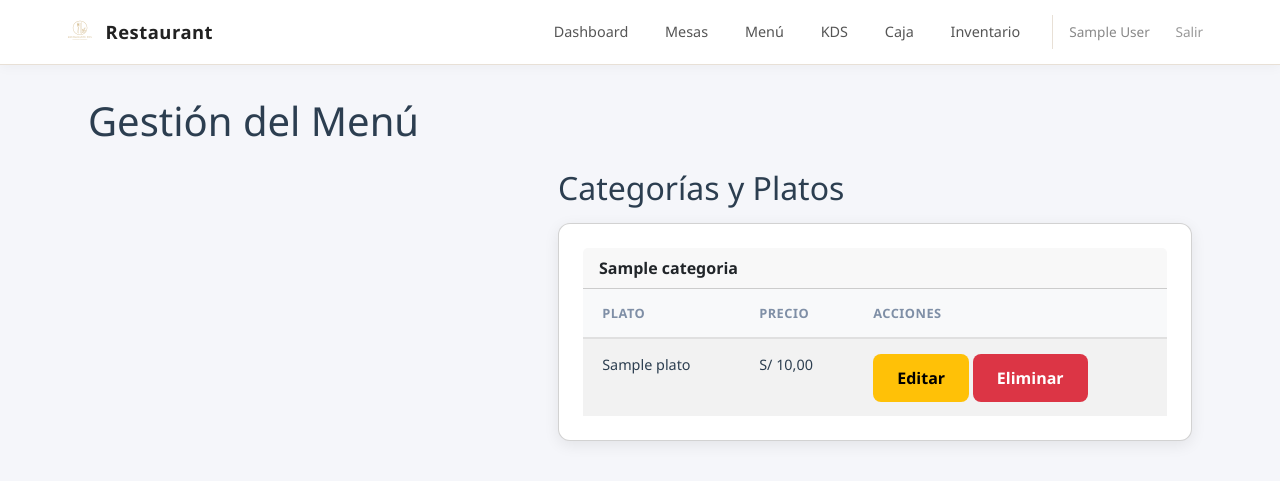
After one commit to edwargreoz/Restaurante_08, a Django app: page /menu/gestion/ in a window 1280 px wide. The commit adds this page. Shown: the top 481 px of the page. Run offline with Django 5.2, Linux system fonts and the light colour scheme; a user stored in the database is signed in; tables that the repository leaves empty hold one stand-in row (values such as "Sample post").

Commit message:
feat:  Implementando vistas para la sección de categorías y platos

```diff
--- a/static/css/style.css
+++ b/static/css/style.css
@@ -166,6 +166,11 @@ body {
 .card:hover {
     transform: translateY(-3px);
     box-shadow: 0 6px 20px rgba(0,0,0,0.12);
+}
+
+.card-img-top {
+    height: 200px;
+    object-fit: cover;
 }
 
 .card-number {
--- a/templates/menu/catalogo_platos.html
+++ b/templates/menu/catalogo_platos.html
@@ -12,11 +12,15 @@
         {% for plato in categoria.platos.all %}
         <div class="col-md-4 mb-3">
             <div class="card">
+                <img class="card-img-top" src="
+                {% if plato.imagen %}
+                    {{ plato.imagen.url }}
+                {% else %}{% static 'arroz_con_pollo.jpg' %}{% endif %}" alt="{{ plato.nombre }}">
                 <div class="card-body">
                     <h5 class="card-title">{{ plato.nombre }}</h5>
                     <p class="card-text">{{ plato.descripcion|truncatewords:15 }}</p>
                     <p class="card-text"><strong>S/ {{ plato.precio }}</strong></p>
-
+                    <p class="card-text"><strong>Tiempo de preparación:</strong> {{ plato.tiempo_preparacion_min }} minutos</p>
                     {% if plato.disponible %}
                         <span class="badge bg-success">Disponible</span>
                     {% else %}
--- /dev/null
+++ b/templates/menu/gestion_menu.html
@@ -0,0 +1,57 @@
+{% extends 'base.html' %}
+{% load static %}
+{% block title %}Gestión del Menú{% endblock %}
+{% block content %}
+<div class="container mt-4">
+  <h1 class="mb-4">Gestión del Menú</h1>
+  <div class="row">
+    <!-- Columna izquierda: Formularios -->
+    <div class="col-md-5">
+      <!-- Aquí irán los formularios para crear categoría y plato -->
+    </div>
+    <!-- Columna derecha: Listado -->
+    <div class="col-md-7">
+      <h2 class="mb-3">Categorías y Platos</h2>
+        {% for categoria in categorias %}
+        <div class="card mb-3">
+            <div class="card-header d-flex justify-content-between align-items-center">
+            <strong>{{ categoria.nombre }}</strong>
+            </div>
+            <div class="card-body p-0">
+            <table class="table table-striped mb-0">
+                <thead>
+                <tr>
+                    <th>Plato</th>
+                    <th>Precio</th>
+                    <th>Acciones</th>
+                </tr>
+                </thead>
+                <tbody>
+                {% for plato in categoria.platos.all %}
+                <tr>
+                    <td>{{ plato.nombre }}</td>
+                    <td>S/ {{ plato.precio }}</td>
+                    <td>
+                    <a href="{% url 'editar_plato' plato.id %}" class="btn btn-sm btn-warning">Editar</a>
+                    <form method="post" action="{% url 'eliminar_plato' plato.id %}" style="display:inline">
+                        {% csrf_token %}
+                        <button type="submit" class="btn btn-sm btn-danger" onclick="return confirm('¿Eliminar {{ plato.nombre }}?')">Eliminar</button>
+                    </form>
+                    </td>
+                </tr>
+                {% empty %}
+                <tr>
+                    <td colspan="3" class="text-muted">Sin platos en esta categoría</td>
+                </tr>
+                {% endfor %}
+                </tbody>
+            </table>
+            </div>
+        </div>
+        {% empty %}
+        <div class="alert alert-info">No hay categorías registradas.</div>
+        {% endfor %}
+    </div>
+  </div>
+</div>
+{% endblock %}
```
